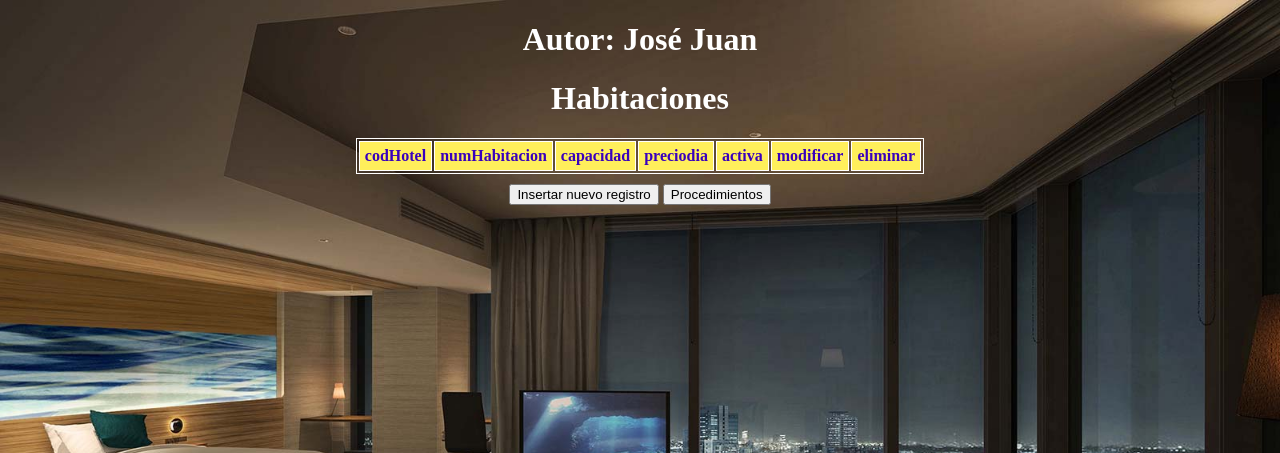
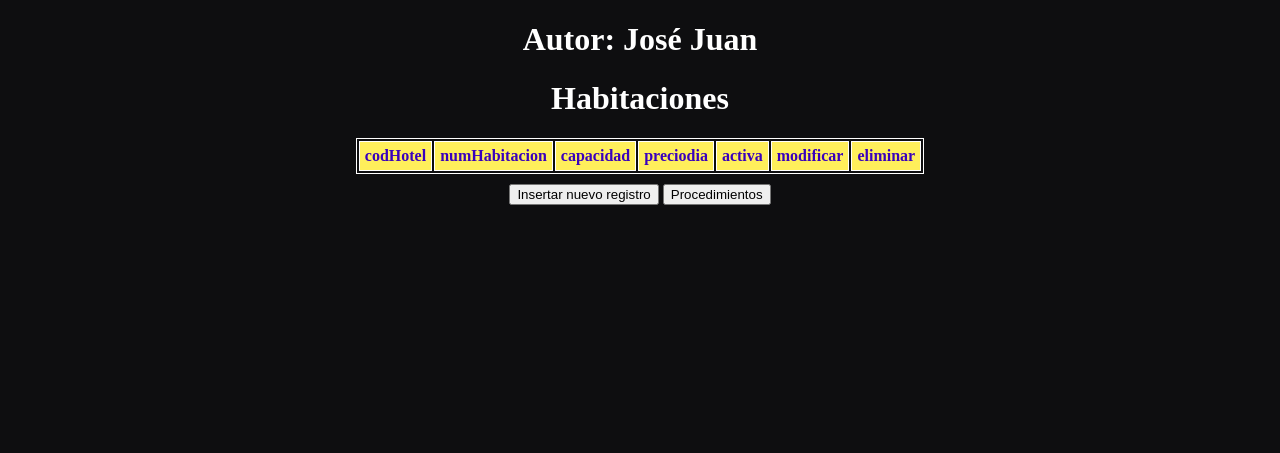
Before and after one commit to JoseJuan1011/PHP-Form, a PHP site: page /MainPage.php in a window 1280 px wide. Shown: the top 453 px of the page. Run offline with PHP 8.4, Linux system fonts and the light colour scheme; data that the repository does not hold is empty.

Commit message:
Sort Files in Folders for better maintenance

```diff
--- a/EliminarAction.php
+++ b/Eliminar/EliminarAction.php
@@ -1,6 +1,5 @@
 <?php
-
-    include "Connectiondb.php";
+    include "../db/Connectiondb.php";
 
     $datos = array($_POST['codHotel'], $_POST['numhabitacion']);
 
@@ -20,5 +19,5 @@
 
     $pdo = null;
 
-    header("refresh: 2; Url=MainPage.php");
+    header("refresh: 2; Url=../MainPage.php");
 ?>
--- a/EliminarPage.css
+++ b/Eliminar/EliminarPage.css
@@ -1,7 +1,5 @@
 html {
-    background-image: url("background.jpg");
-    background-repeat: no-repeat;
-    background-size: cover;
+    background-color: #0E0E10;
 }
 
 p {
--- a/EliminarPage.php
+++ b/Eliminar/index.php
@@ -6,11 +6,12 @@
     <meta http-equiv="X-UA-Compatible" content="IE=edge">
     <meta name="viewport" content="width=device-width, initial-scale=1.0">
     <link rel="stylesheet" href="EliminarPage.css" />
+    <link rel="stylesheet" href="../estilosExtra/Table.css" />
     <title>Eliminar Registro</title>
     <?php
     function registroAEliminar()
     {
-        include "Connectiondb.php";
+        include "../db/Connectiondb.php";
 
         $pdo = Connect_db();
 
@@ -60,7 +61,7 @@
         <input type="hidden" name="numhabitacion" value="<?php echo $_POST['numhabitacion'] ?>" />
         <div id="buttonMenuPrincipal">
             <input type="submit" value="Eliminar registro" />
-            <input value="Volver a la página principal" type="submit" formaction="MainPage.php"/>
+            <input value="Volver a la página principal" type="submit" formaction="../MainPage.php"/>
         </div>
     </form>
 </body>
--- a/InsertarAction.php
+++ b/Insertar/InsertarAction.php
@@ -1,5 +1,5 @@
 <?php
-    include "Connectiondb.php";
+    include "../db/Connectiondb.php";
 
     $activa = 0;
     if (isset($_POST['activa'])) {
@@ -21,5 +21,5 @@
     $stmt->execute();
 
     echo "Insertion Completed";
-    header('Refresh: 2; URL=MainPage.php');
+    header('Refresh: 2; URL=../MainPage.php');
 ?>
--- a/InsertarPage.css
+++ b/Insertar/InsertarPage.css
@@ -1,7 +1,5 @@
 html {
-    background-image: url("background.jpg");
-    background-repeat: no-repeat;
-    background-size: cover;
+    background-color: #0E0E10;
 }
 
 h1 {
--- a/InsertarPage.php
+++ b/Insertar/index.php
@@ -8,13 +8,13 @@
     <title>Insertar Registro</title>
     <link rel="stylesheet" href="InsertarPage.css"/>
     <?php
-    include "Connectiondb.php";
+    include "../db/Connectiondb.php";
     ?>
 </head>
 
 <body>
     <h1>Insertar Registro</h1>
-    <form action="MainPage.php" id="InsertarForm" method="post">
+    <form action="../MainPage.php" id="InsertarForm" method="post">
         <ul>
             <li>
                 <?php
--- a/MainPage.css
+++ b/MainPage.css
@@ -2,9 +2,7 @@ html {
     text-align: center;
     align-content: center;
 
-    background-image: url("background.jpg");
-    background-repeat: no-repeat;
-    background-size: cover;
+    background-color: #0E0E10;
 }
 
 h1 {
--- a/MainPage.php
+++ b/MainPage.php
@@ -7,7 +7,7 @@
     <meta name="viewport" content="width=device-width, initial-scale=1.0">
     <title>Habitaciones </title>
     <link rel="stylesheet" href="MainPage.css" />
-    <link rel="stylesheet" href="Table.css" />
+    <link rel="stylesheet" href="./estilosExtra/Table.css" />
 </head>
 
 <body>
@@ -32,9 +32,9 @@
             ?>
         </tbody>
     </table>
-    <form action="InsertarPage.php" method="POST" >
+    <form action="./Insertar/index.php" method="POST" >
         <input value="Insertar nuevo registro" type="submit"/>
-        <input value="Procedimientos" type="submit" formaction="ProcedimientosPage.php"/>
+        <input value="Procedimientos" type="submit" formaction="./Procedimientos/index.php"/>
     </form>
 </body>
 
--- a/MainPageVisualize.php
+++ b/MainPageVisualize.php
@@ -1,5 +1,5 @@
 <?php
-    include "Connectiondb.php";
+    include "./db/Connectiondb.php";
     function Visualize_Table_Habitaciones() {
         $pdo = Connect_db();
 
@@ -15,8 +15,8 @@
                 ."<td>".$row['preciodia']."</td> \n"
                 ."<td>".$row['activa']."</td> \n"
                 .'<form action="InsertarPage.php" method="post">'
-                ."<td>".'<input value="modificar" type="submit" formaction="ModificarPage.php"/>'."</td> \n"
-                ."<td>".'<input value="eliminar" type="submit" formaction="EliminarPage.php"/>'."</td> \n"
+                ."<td>".'<input value="modificar" type="submit" formaction="./Modificar/index.php"/>'."</td> \n"
+                ."<td>".'<input value="eliminar" type="submit" formaction="./Eliminar/index.php"/>'."</td> \n"
                 .'<input type="hidden" name="codHotel" value="'.$row['codHotel'].'" />'
                 .'<input type="hidden" name="numhabitacion" value="'.$row['numHabitacion'].'" />'
                 .'<input type="hidden" name="activa" value="'.$row['activa'].'" />'
--- a/ModificarPage.css
+++ b/Modificar/ModificarPage.css
@@ -1,7 +1,5 @@
 html {
-    background-image: url("background.jpg");
-    background-repeat: no-repeat;
-    background-size: cover;
+    background-color: #0E0E10;
 }
 
 h1 {
--- a/ModificarPageAction.php
+++ b/Modificar/ModificarPageAction.php
@@ -1,5 +1,5 @@
 <?php
-    include "Connectiondb.php";
+    include "../db/Connectiondb.php";
 
     $activa=0;
     if (isset($_POST['activa'])) {
@@ -21,5 +21,5 @@
     $stmt->execute();
 
     echo "Mofication Completed";
-    header('Refresh: 2; URL=MainPage.php');
+    header('Refresh: 2; URL=../MainPage.php');
 ?>
--- a/ProcedimientosAction.php
+++ b/Procedimientos/ProcedimientosAction.php
@@ -1,6 +1,6 @@
 <?php
     session_start();
-    include "Connectiondb.php";
+    include "../db/Connectiondb.php";
 
     function generateTable(array $columnNames, array $rows ) {
         $output = "<table>";
@@ -167,4 +167,4 @@
 
     $_SESSION["procedimientoOutput"] = $mainOutput;
 
-    header('Refresh: 0; URL=ProcedimientosPage.php');
+    header('Refresh: 0; URL=index.php');
--- a/ProcedimientosPage.php
+++ b/Procedimientos/index.php
@@ -5,12 +5,12 @@
     <meta charset="UTF-8">
     <meta http-equiv="X-UA-Compatible" content="IE=edge">
     <meta name="viewport" content="width=device-width, initial-scale=1.0">
-    <link rel="stylesheet" href="Table.css" />
+    <link rel="stylesheet" href="../estilosExtra/Table.css" />
     <link rel="stylesheet" href="ProcedimientosPage.css" />
     <title>Procedimientos</title>
     <?php
     session_start();
-    include "Connectiondb.php";
+    include "../db/Connectiondb.php";
     ?>
 </head>
 
@@ -76,7 +76,7 @@
                 </form>
             </article>
             <article aria-label="Form Volver al menú principal">
-                <form action="MainPage.php" method="POST">
+                <form action="../MainPage.php" method="POST">
                     <input type="submit" value="Volver al menú principal" />
                 </form>
             </article>
```
Also changed, not shown: Modificar/index.php (renamed from ModificarPage.php, +5 -3 lines), Procedimientos/ProcedimientosPage.css (renamed from ProcedimientosPage.css), db/Connectiondb.php (renamed from Connectiondb.php), estilosExtra/Table.css (renamed from Table.css), img/background.jpg (renamed from background.jpg).
